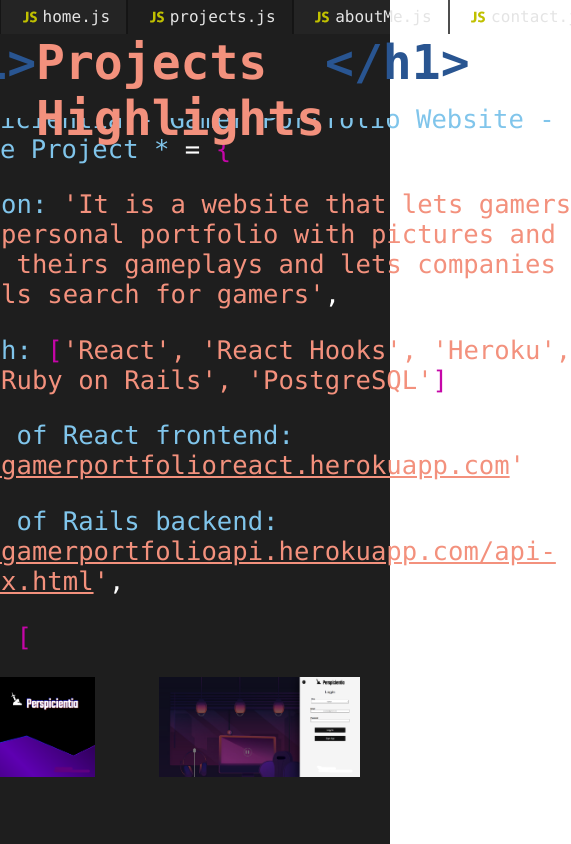
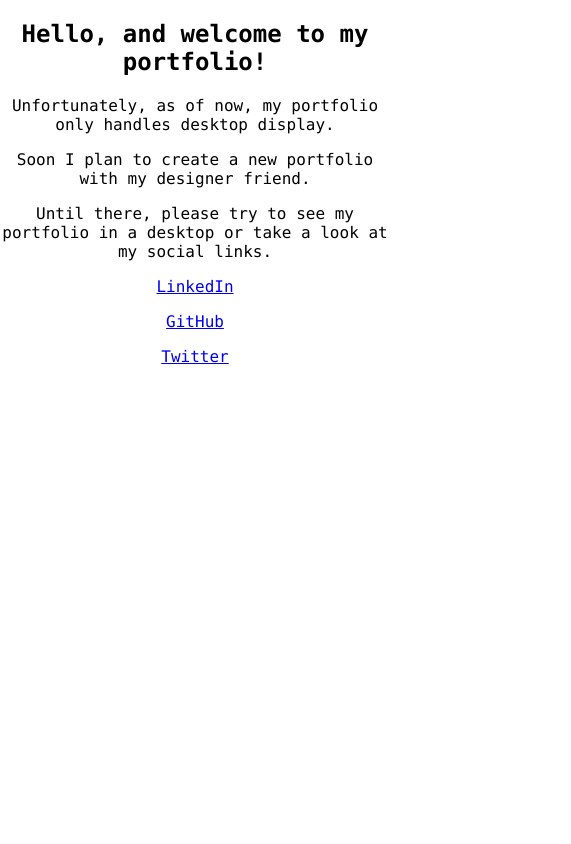
Before and after one commit to jmontanholi/newPortfolio-React, a React (Create React App) app: page /projects in a window 390 px wide. Shown: the top 844 px of the page, 571 px wide, since content can reach past the window. Built offline with nearby package versions, Linux system fonts and the light colour scheme.

Commit message:
Add safe clause to mobile size

```diff
--- a/public/index.html
+++ b/public/index.html
@@ -24,7 +24,7 @@
       work correctly both with client-side routing and a non-root public URL.
       Learn how to configure a non-root public URL by running `npm run build`.
     -->
-    <title>React App</title>
+    <title>João Montanholi - Portfolio</title>
   </head>
   <body>
     <noscript>You need to enable JavaScript to run this app.</noscript>
--- a/src/App.js
+++ b/src/App.js
@@ -1,14 +1,25 @@
 import './App.scss';
+import { useState } from 'react';
 import { Routes, Route, Navigate } from 'react-router-dom';
 import Hero from './pages/heroSection';
 import Layout from './layout';
 import Projects from './pages/projectsSection';
 import AboutMe from './pages/aboutMeSection';
 import Contact from './pages/contact';
+import OnlyDesktop from './pages/onlyDesktop';
 
 function App() {
+  const [width, setWidth] = useState(window.innerWidth);
+  window.addEventListener('resize', () => {
+    setWidth(window.innerWidth);
+  });
   return (
     <div className="App">
+      {
+        width < 768 && <OnlyDesktop />
+      }
+      {
+        width > 767 && (
           <Routes>
             <Route element={<Layout />}>
               <Route path="/contact" element={<Contact />} />
@@ -18,6 +29,8 @@
             </Route>
             <Route path="*" element={<Navigate to="/" />} />
           </Routes>
+        )
+      }
     </div>
   );
 }
--- a/src/assets/stylesheets/hero.module.scss
+++ b/src/assets/stylesheets/hero.module.scss
@@ -54,3 +54,19 @@
     opacity: 0;
   }
 }
+
+@media (max-width: 768px) {
+  .title {
+    margin-left: 1rem;
+    display: flex;
+    flex-direction: column;
+    font-size: 2rem;
+    .titleText {
+      margin-left: 2rem;
+    }
+  }
+
+  .button {
+    font-size: 1.2rem;
+  }
+}
--- a/src/assets/stylesheets/project.module.scss
+++ b/src/assets/stylesheets/project.module.scss
@@ -25,3 +25,10 @@
 .picturesClosing {
   margin-left: 2rem;
 }
+
+@media (max-width: 768px) {
+  .project {
+    margin-top: 10rem;
+    font-size: 1rem;
+  }
+}
--- a/src/assets/stylesheets/projectsSection.module.scss
+++ b/src/assets/stylesheets/projectsSection.module.scss
@@ -20,7 +20,7 @@
   z-index: 2;
   width: 100%;
   height: 10%;
-  margin-top: 0;
+  margin-top: 2rem;
 }
 
 .projectsDiv {
--- a/src/index.scss
+++ b/src/index.scss
@@ -25,3 +25,14 @@
     'Courier New',
     monospace;
 }
+
+.onlyDesktop {
+  text-align: center;
+  font-family:
+    source-code-pro,
+    Menlo,
+    Monaco,
+    Consolas,
+    'Courier New',
+    monospace;
+}
--- a/src/pages/heroSection.js
+++ b/src/pages/heroSection.js
@@ -6,7 +6,7 @@
   <section className={`${style.section}`}>
     <h1 className={`${style.title}`}>
       <span className="constBlue">{'<h1>'}</span>
-      <span className="contentOrange">Hello! Welcome to my Portfolio</span>
+      <span className={`${style.titleText} contentOrange`}>Hello! Welcome to my Portfolio</span>
       <span className="constBlue">{'</h1>'}</span>
     </h1>
     <div className={`${style.object}`}>
--- /dev/null
+++ b/src/pages/onlyDesktop.js
@@ -0,0 +1,24 @@
+import React from 'react';
+
+const OnlyDesktop = () => (
+  <section className="onlyDesktop">
+    <h1>Hello, and welcome to my portfolio!</h1>
+    <p>Unfortunately, as of now, my portfolio only handles desktop display.</p>
+    <p>Soon I plan to create a new portfolio with my designer friend.</p>
+    <p>
+      Until there, please try
+      to see my portfolio in a desktop or take a look at my social links.
+    </p>
+    <p>
+      <a href="https://www.linkedin.com/in/joaovitormontanholi/">LinkedIn</a>
+    </p>
+    <p>
+      <a href="https://github.com/jmontanholi">GitHub</a>
+    </p>
+    <p>
+      <a href="https://twitter.com/MontanholiNunes">Twitter</a>
+    </p>
+  </section>
+);
+
+export default OnlyDesktop;
--- a/src/pages/projectsSection.js
+++ b/src/pages/projectsSection.js
@@ -8,7 +8,7 @@
   <section className={`${style.section}`}>
     <h1 className={`${style.title}`}>
       <span className="constBlue">{'<h1>'}</span>
-      <span className="contentOrange">Projects Highlights</span>
+      <span className={`${style.titleText} contentOrange`}>Projects Highlights</span>
       <span className="constBlue">{'</h1>'}</span>
     </h1>
     <div className={`${style.projectsDiv}`}>
```
Lines whose indentation alone changed are shown as unchanged.
